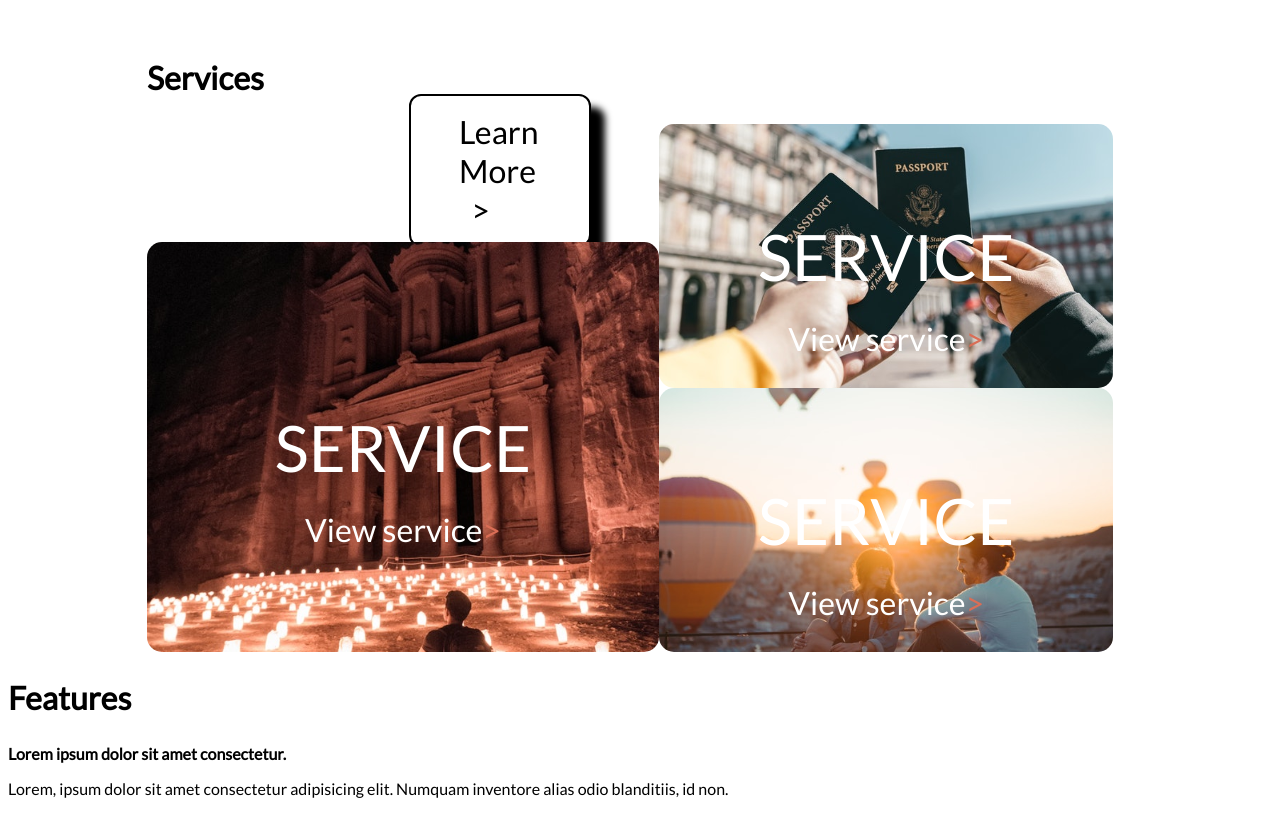
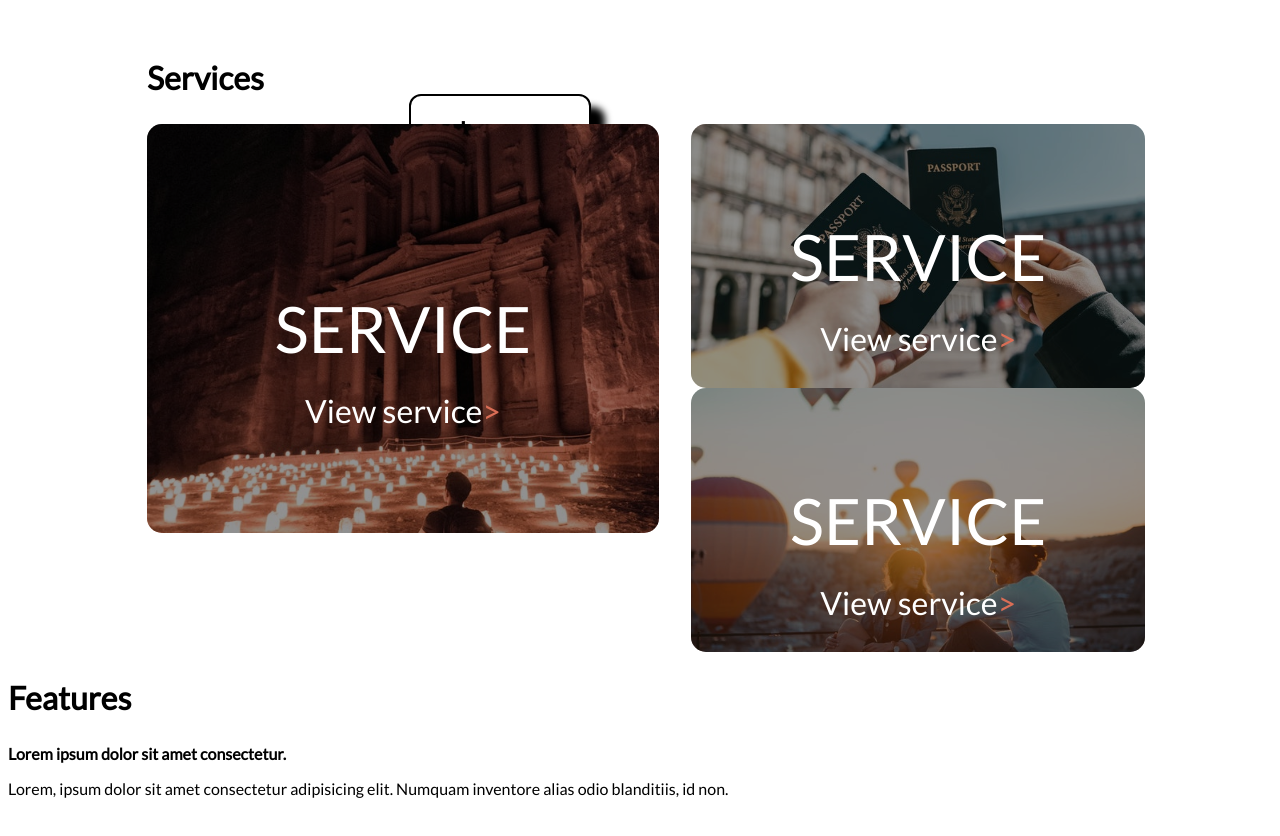
Before and after one commit to Crackzul/Travel-Together, a website: page index.html in a window 1280 px wide. Shown: the part 580-1416 px from the top of the page. Drawn offline with Linux system fonts and the light colour scheme.

Commit message:
les images sonts belles

```diff
--- a/assets/scss/pages/_homepage.scss
+++ b/assets/scss/pages/_homepage.scss
@@ -56,7 +56,7 @@
 
 .services_container {
     display: flex;
-    align-items: flex-end;
+    gap: 2rem;
 
 .card_1 {
     border-radius: 15px;
@@ -76,48 +76,79 @@
         background-size: cover;
         background-position: center;
         z-index: 1;
-
         }
 
         &::after {
             content: "";
             position: absolute;
+            inset: 0;
+            background-color: rgb(0 0 0 / 43%);
+            z-index: 2;
 
 
         }
     }
 
-}
 
 .card_2 {
-        background-image: url(/assets/img/passport.jpg);
         border-radius: 15px;
         width: 35.5vw;
         height: 33vh;
-        background-size: cover;
-        background-position: center;
-        display: flex;
-        justify-content: center;
-        align-items: center;
-    }
-
-    .card_3 {
-        background-image: url(/assets/img/montgolfiere.jpg);
-        border-radius: 15px;
-        width: 35.5vw;
-        height: 33vh;
-        background-size: cover;
-        background-position: center;
+        overflow: hidden;
+        position: relative;
         display: flex;
         justify-content: center;
         align-items: center;
 
+        &::before {
+            content:"";
+            position: absolute;
+            inset: 0;
+            background-image: url(/assets/img/passport.jpg);
+            background-size: cover;
+            background-position: center;
+            z-index: 1;
             }
 
+            &::after {
+                content: "";
+                position: absolute;
+                inset: 0;
+                background-color: rgb(0 0 0 / 43%);
+                z-index: 2;
+            }
+        }
 
+.card_3 {
+    border-radius: 15px;
+    width: 35.5vw;
+    height: 33vh;
+    overflow: hidden;
+    position: relative;
+    display: flex;
+    justify-content: center;
+    align-items: center;
 
+        &::before {
+            content:"";
+            position: absolute;
+            inset: 0;
+            background-image: url(/assets/img/montgolfiere.jpg);
+            background-size: cover;
+            background-position: center;
+            z-index: 1;
+            }
 
+            &::after {
+                content: "";
+                position: absolute;
+                inset: 0;
+                background-color: rgb(0 0 0 / 43%);
+                z-index: 2;
+            }
+        }
 
+}
 
 
 .service_content {
@@ -127,8 +158,8 @@
  gap: 1rem;
  z-index: 3;
  position: relative;
+}
 
-}
 
 .service_card h3 {
     font-size: 4rem;
```
Also changed, not shown: assets/css/style.css, 1 other file. Lines whose indentation alone changed are shown as unchanged.
